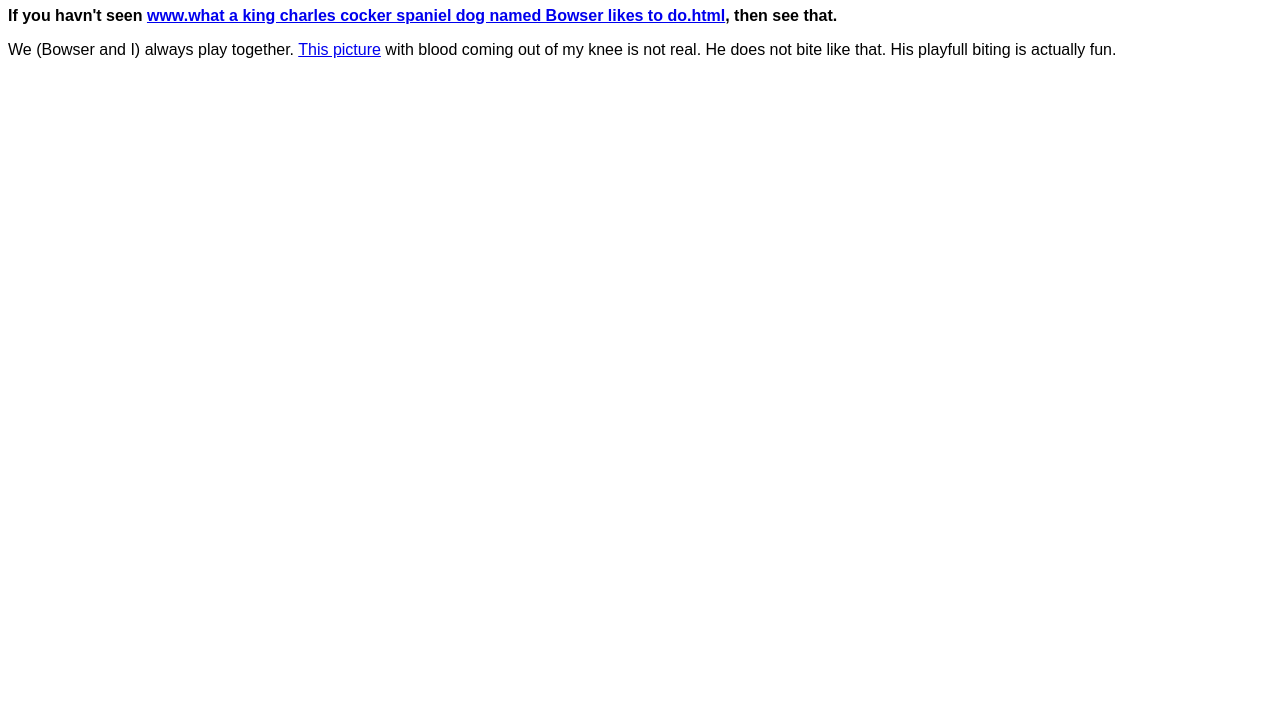
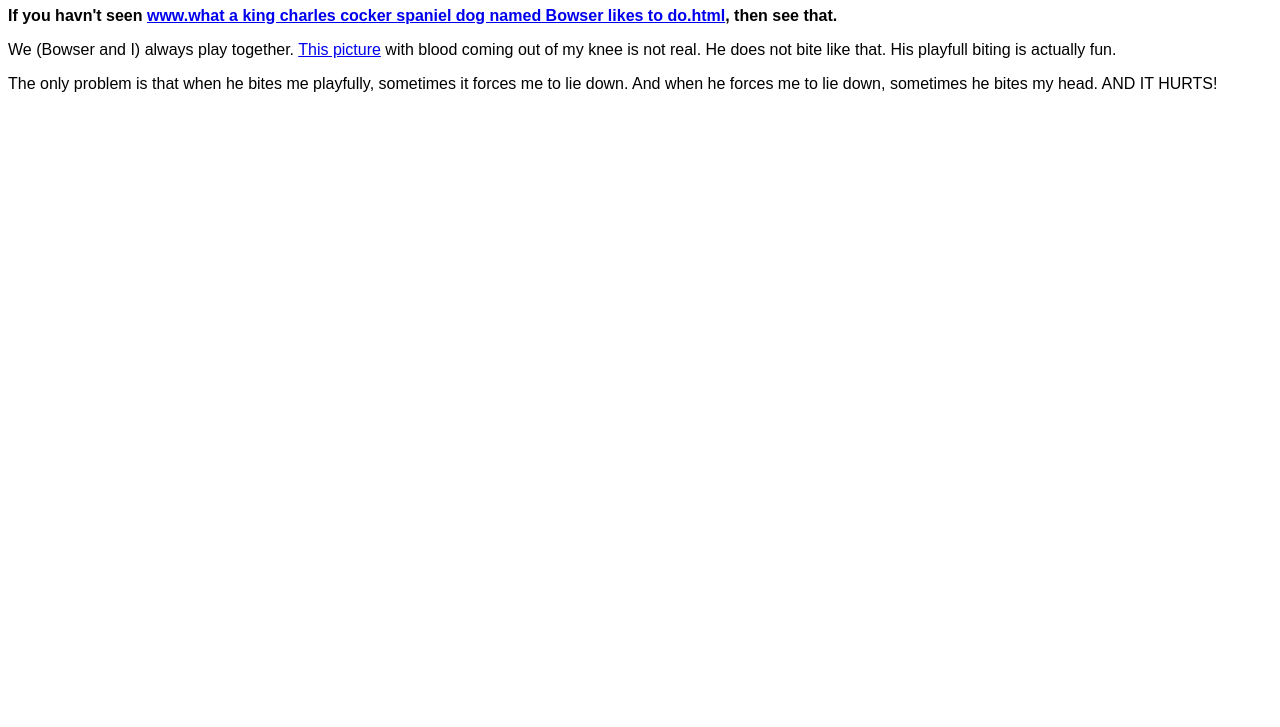
Before and after one commit to maxbrennan/maxbrennan.github.io, a plain HTML site: page mb playing with a king charles cocker spaniel dog named bowser.html in a window 1280 px wide. Shown: the part 73-800 px from the top of the page. Drawn offline with Linux system fonts and the light colour scheme.

Commit message:
paragraph 2 for mb playing with a king charles cocker spaniel dog named bowser.html
I made a 2nd paragraph for mb playing with a king charles cocker
spaniel dog named bowser.html.

```diff
--- a/mb playing with a king charles cocker spaniel dog named bowser.html
+++ b/mb playing with a king charles cocker spaniel dog named bowser.html
@@ -9,5 +9,6 @@ href="css/my-first-stylesheet.css"/>
 <h1>When I play with Bowser</h1>
 <p><strong>If you havn't seen <a href="what a king charles cocker spaniel dog named Bowser likes to do.html">www.what a king charles cocker spaniel dog named Bowser likes to do.html</a>, then see that.</strong></p>
 <p>We (Bowser and I) always play together. <a href="gets crazy and bites playfully.html">This picture</a> with blood coming out of my knee is not real. He does not bite like that. His playfull biting is actually fun.
+<p>The only problem is that when he bites me playfully, sometimes it forces me to lie down. And when he forces me to lie down, sometimes he bites my head. AND IT HURTS!
 </body>
 </html>
```
